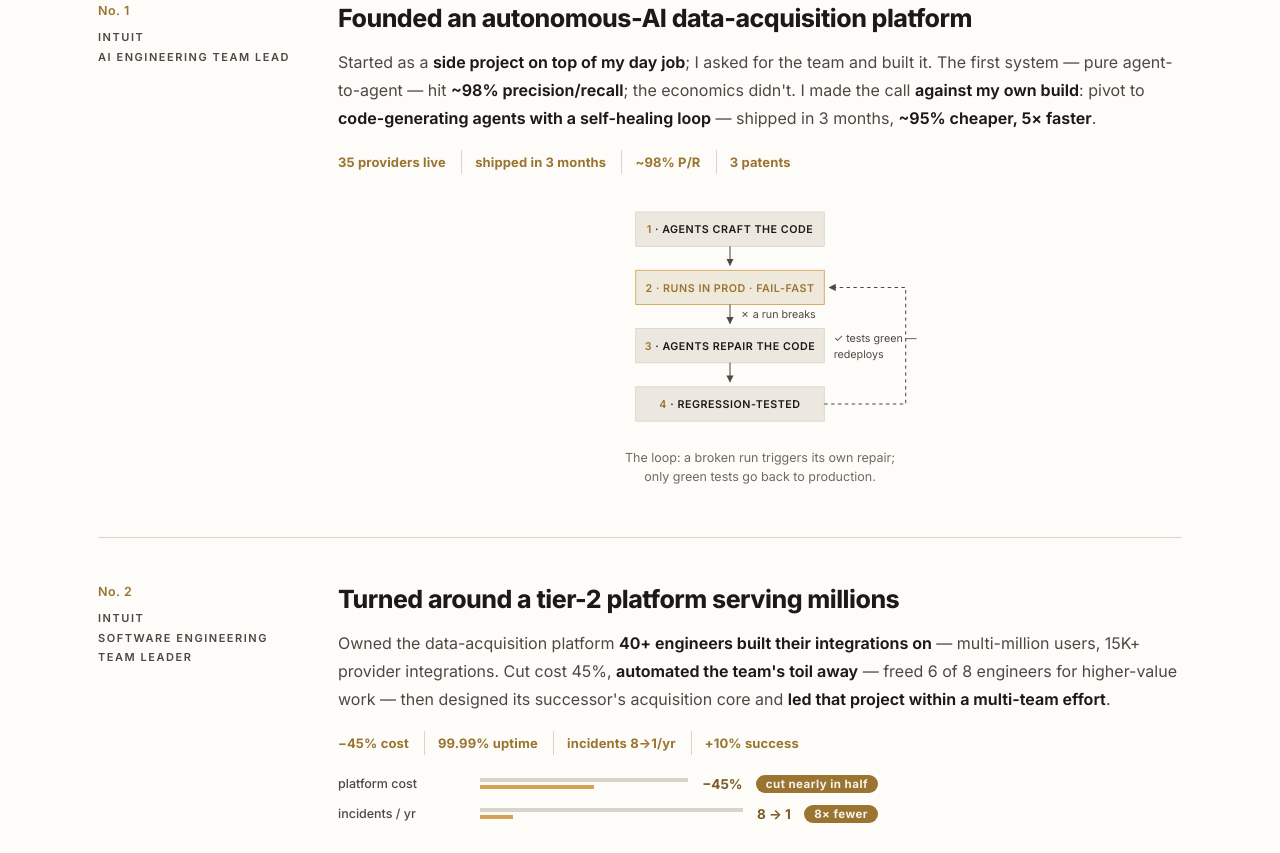
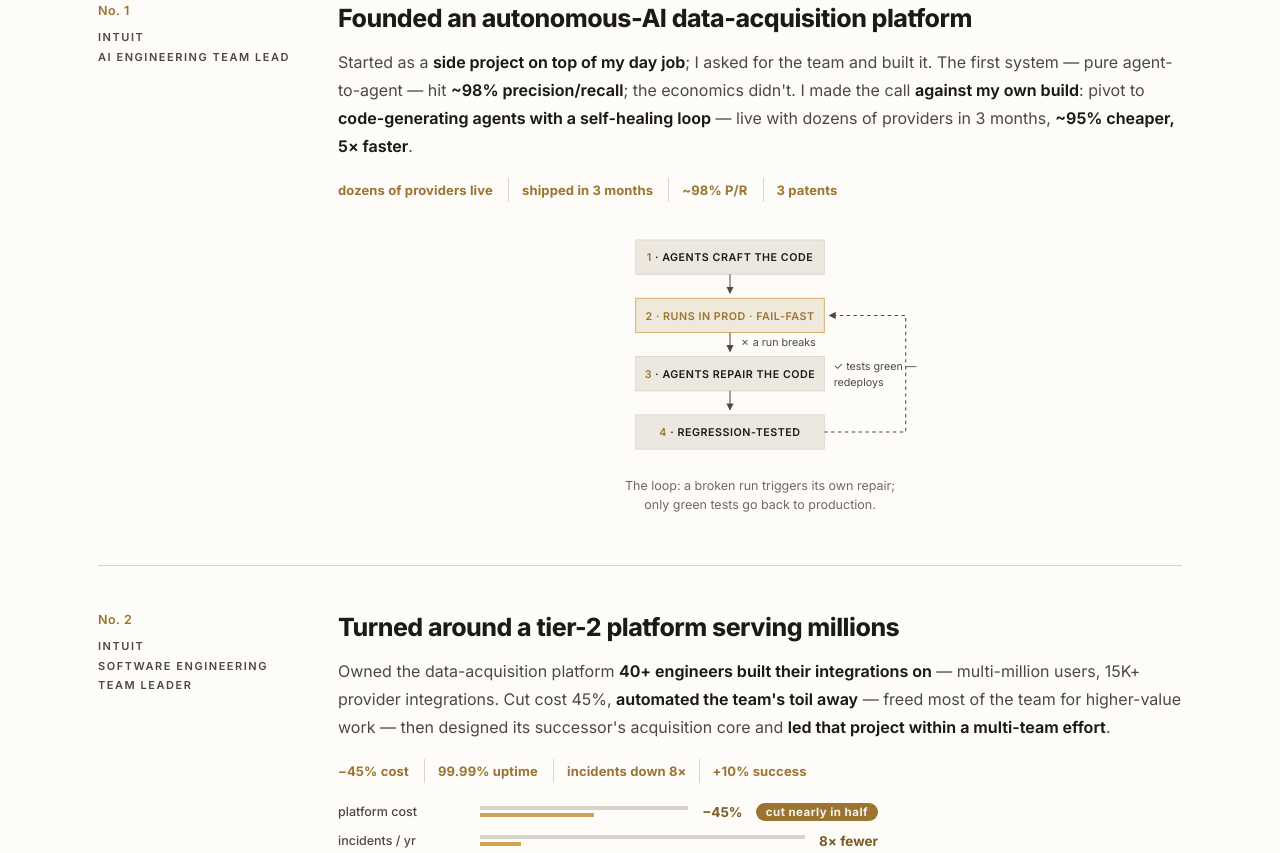
Before and after one commit to sharonreytan/sharonreytan.github.io, a plain HTML site: page index.html in a window 1280 px wide. Shown: the part 1428-2281 px from the top of the page. Drawn offline with Linux system fonts and the light colour scheme.

Commit message:
Portfolio v3.17: current-employer public-content rule applied
From Intuit (current employer), publish only relative ratios and role
scope - never absolute internal operational counts: "35 providers" ->
"dozens of providers"; "incidents 8/yr -> 1/yr" -> "incidents down ~8x";
"freed 6 of 8 engineers" -> "freed most of the team". Standing rule
recorded in career context and the resume skill.

Co-Authored-By: Claude Fable 5 <noreply@anthropic.com>

```diff
--- a/index.html
+++ b/index.html
@@ -733,7 +733,7 @@ html.motion [data-reveal].in { opacity: 1; transform: none; }
       <ul class="proof">
         <li data-reveal style="--i:0"><span class="v">~95%</span><span class="k">AI platform cost cut, +5× faster</span></li>
         <li data-reveal style="--i:1"><span class="v">&gt;1B</span><span class="k">events / day on infra I built</span></li>
-        <li data-reveal style="--i:2"><span class="v">99.99%</span><span class="k">availability · incidents 8/yr → 1/yr</span></li>
+        <li data-reveal style="--i:2"><span class="v">99.99%</span><span class="k">availability · incidents down ~8×</span></li>
         <li data-reveal style="--i:3"><span class="v">3</span><span class="k">patents filed — agentic AI safety &amp; extraction</span></li>
         <li data-reveal style="--i:4"><span class="v">5 yrs</span><span class="k">engineer → R&amp;D group manager</span></li>
       </ul>
@@ -771,8 +771,8 @@ html.motion [data-reveal].in { opacity: 1; transform: none; }
           <p>Started as a <b>side project on top of my day job</b>; I asked for the team and built it.
           The first system — pure agent-to-agent — hit <b>~98% precision/recall</b>; the economics didn't.
           I made the call <b>against my own build</b>: pivot to <b>code-generating agents with a self-healing
-          loop</b> — shipped in 3 months, <b>~95% cheaper, 5× faster</b>.</p>
-          <div class="stats"><span>35 providers live</span> <span>shipped in 3 months</span> <span>~98% P/R</span> <span>3 patents</span></div>
+          loop</b> — live with dozens of providers in 3 months, <b>~95% cheaper, 5× faster</b>.</p>
+          <div class="stats"><span>dozens of providers live</span> <span>shipped in 3 months</span> <span>~98% P/R</span> <span>3 patents</span></div>
 
           <figure class="diagram">
             <svg viewBox="0 0 420 276" role="img" aria-label="The self-healing loop, four numbered steps: one, agents craft the integration code; two, it runs in production fail-fast; three, a broken run triggers the agents to repair the code; four, the fix is regression-tested, and when tests are green it redeploys back to production.">
@@ -812,9 +812,9 @@ html.motion [data-reveal].in { opacity: 1; transform: none; }
           <h3>Turned around a tier-2 platform serving millions</h3>
           <p>Owned the data-acquisition platform <b>40+ engineers built their integrations on</b> —
           multi-million users, 15K+ provider integrations. Cut cost 45%, <b>automated the team's toil away</b> —
-          freed 6 of 8 engineers for higher-value work — then designed its successor's acquisition core and
+          freed most of the team for higher-value work — then designed its successor's acquisition core and
           <b>led that project within a multi-team effort</b>.</p>
-          <div class="stats"><span>−45% cost</span> <span>99.99% uptime</span> <span>incidents 8→1/yr</span> <span>+10% success</span></div>
+          <div class="stats"><span>−45% cost</span> <span>99.99% uptime</span> <span>incidents down 8×</span><span>+10% success</span></div>
 
           <div class="deltas" role="group" aria-label="Before and after metrics">
             <div class="delta">
@@ -825,7 +825,7 @@ html.motion [data-reveal].in { opacity: 1; transform: none; }
             <div class="delta">
               <span class="d-label">incidents / yr</span>
               <span class="d-bars" aria-hidden="true"><i class="b" style="--w:100%"></i><i class="a" style="--w:12.5%"></i></span>
-              <span class="d-vals">8 → 1 <em class="d-x">8× fewer</em></span>
+              <span class="d-vals">8× fewer</span>
             </div>
           </div>
         </div>
```
